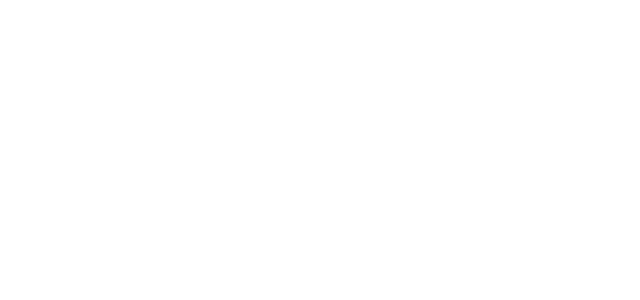
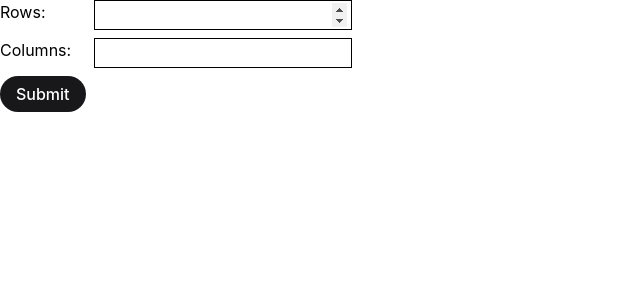
Before and after one commit to yiwenwangANU/playround_react, a React (Vite) app: page /7 in a window 1280 px wide. Before the commit this address had no page. Shown: the top 300 px of the page, without its empty margins (0-640 px from the left). Built offline with nearby package versions, Linux system fonts and the light colour scheme.

Commit message:
re-write form part

```diff
--- a/src/App.tsx
+++ b/src/App.tsx
@@ -1,9 +1,9 @@
 import { Routes, Route } from "react-router";
-import GenerateTablePage from "./pages/GenerateTablePage/GenerateTablePage";
+import GenerateTablePage from "./pages/GenerateTablePage";
 
 const App = () => (
   <Routes>
-    <Route index element={<GenerateTablePage />} />
+    <Route path="/7" element={<GenerateTablePage />} />
   </Routes>
 );
 
--- /dev/null
+++ b/src/components/Button/Button.tsx
@@ -0,0 +1,32 @@
+import type { ComponentProps, FC, ReactNode } from "react";
+import { tv, type VariantProps } from "tailwind-variants";
+
+const button = tv({
+  base: "inline-flex cursor-pointer items-center justify-center rounded-full px-4 py-1.5 font-medium select-none",
+  variants: {
+    variant: {
+      primary: "bg-zinc-900 text-white",
+      secondary: "bg-zinc-100 text-zinc-900",
+      tertiary: "text-zinc-600",
+    },
+  },
+  defaultVariants: {
+    variant: "primary",
+  },
+});
+
+interface Props
+  extends
+    Omit<ComponentProps<"button">, "children" | "className">,
+    VariantProps<typeof button> {
+  children: ReactNode;
+  className?: string;
+}
+
+const Button: FC<Props> = ({ variant, children, className, ...rest }) => (
+  <button {...rest} className={button({ variant, className })}>
+    {children}
+  </button>
+);
+
+export default Button;
--- /dev/null
+++ b/src/components/Button/index.ts
@@ -0,0 +1 @@
+export { default } from "./Button";
--- a/src/pages/GenerateTablePage/GenerateTablePage.tsx
+++ b/src/pages/GenerateTablePage/GenerateTablePage.tsx
@@ -1,45 +1,8 @@
-import { useState, type FC } from "react";
-import { FormProvider, useForm } from "react-hook-form";
-import { zodResolver } from "@hookform/resolvers/zod";
-import { z } from "zod";
-import Form from "./components/Form";
-import Table from "./components/Table";
-
-const positiveNumber = z
-  .number("Please provide a positive number.")
-  .int("Please provide a positive number.")
-  .min(1, "Please provide a positive number.");
-
-const schema = z.object({
-  rows: positiveNumber,
-  cols: positiveNumber,
-});
-
-export type Schema = z.infer<typeof schema>;
-
-type Table = {
-  rows: number;
-  cols: number;
-};
+import type { FC } from "react";
+import Form from "./components/Form/Form";
 
 const GenerateTablePage: FC = () => {
-  const [table, setTable] = useState<Table | null>(null);
-  const methods = useForm({ resolver: zodResolver(schema) });
-
-  const onSubmit = (data: Schema) => {
-    setTable({
-      rows: data.rows,
-      cols: data.cols,
-    });
-  };
-  return (
-    <FormProvider {...methods}>
-      <div className="mx-auto w-fit space-y-5 text-center">
-        <Form onSubmit={methods.handleSubmit(onSubmit)} />
-        {table && <Table rows={table.rows} cols={table.cols} />}
-      </div>
-    </FormProvider>
-  );
+  return <Form />;
 };
 
 export default GenerateTablePage;
--- a/src/pages/GenerateTablePage/components/Form/Form..tsx
+++ /dev/null
@@ -1,20 +0,0 @@
-import type { FC } from "react";
-import Field from "./components/Field";
-
-interface Props {
-  onSubmit: () => void;
-}
-
-const Form: FC<Props> = ({ onSubmit }) => {
-  return (
-    <form className="grid grid-cols-[auto_1fr] gap-2" onSubmit={onSubmit}>
-      <Field name="rows" label="Rows" />
-      <Field name="cols" label="Columns" />
-      <button className="w-full cursor-pointer rounded border border-gray-400 bg-gray-200 px-2 py-0.5">
-        Submit
-      </button>
-    </form>
-  );
-};
-
-export default Form;
--- /dev/null
+++ b/src/pages/GenerateTablePage/components/Form/Form.tsx
@@ -0,0 +1,27 @@
+import type { FC } from "react";
+import { FormProvider, useForm } from "react-hook-form";
+import { zodResolver } from "@hookform/resolvers/zod";
+import {
+  schema,
+  type Schema,
+} from "@/pages/GenerateTablePage/generateTableSchema";
+import Field from "./components/Field";
+import Button from "@/components/Button";
+
+const Form: FC = () => {
+  const methods = useForm({ resolver: zodResolver(schema) });
+  const onSubmit = (data: Schema) => {
+    console.log(data);
+  };
+  return (
+    <FormProvider {...methods}>
+      <form onSubmit={methods.handleSubmit(onSubmit)} className="grid grid-cols-[auto_1fr] gap-2 w-80">
+        <Field name="rows" label="rows" />
+        <Field name="cols" label="columns" />
+        <Button>Submit</Button>
+      </form>
+    </FormProvider>
+  );
+};
+
+export default Form;
--- a/src/pages/GenerateTablePage/components/Form/components/Field/Field.tsx
+++ b/src/pages/GenerateTablePage/components/Form/components/Field/Field.tsx
@@ -1,12 +1,11 @@
+import type { Schema } from "@/pages/GenerateTablePage/generateTableSchema";
 import type { FC } from "react";
 import { useController, useFormContext } from "react-hook-form";
-import type { Schema } from "../../../../GenerateTablePage";
 
 interface Props {
   name: "rows" | "cols";
   label: string;
 }
-
 const Field: FC<Props> = ({ name, label }) => {
   const {
     control,
@@ -16,18 +15,18 @@
 
   return (
     <>
-      <label htmlFor={name} className="text-left">
-        {label}
-      </label>
+      <label htmlFor={name} className="capitalize">{label}:</label>
       <input
-        className="border border-black px-1 py-0.5"
+      className="border border-black px-1 py-0.5"
+        {...field}
         id={name}
-        {...field}
         type="number"
         onChange={(e) => field.onChange(e.target.valueAsNumber)}
       />
       {errors[name] && (
-        <span className="col-span-2 text-rose-500">{errors[name].message}</span>
+        <div className="col-span-2 text-rose-500">
+          {errors[name].message}
+        </div>
       )}
     </>
   );
--- a/src/pages/GenerateTablePage/components/Form/index.ts
+++ b/src/pages/GenerateTablePage/components/Form/index.ts
@@ -1 +1 @@
-export { default } from "./Form.";
+export { default } from "./Form";
--- a/src/pages/GenerateTablePage/components/Table/Table.tsx
+++ b/src/pages/GenerateTablePage/components/Table/Table.tsx
@@ -4,22 +4,7 @@
   rows: number;
   cols: number;
 }
-const Table: FC<Props> = ({ rows, cols }) => {
-  return (
-    <table className="border-t border-l">
-      <tbody>
-        {Array.from({ length: rows }, (_, i) => (
-          <tr>
-            {Array.from({ length: cols }, (_, j) => (
-              <td className="h-10 w-10 border-r border-b">
-                {j % 2 === 0 ? i + j * rows : cols - i - 1 + j * rows}
-              </td>
-            ))}
-          </tr>
-        ))}
-      </tbody>
-    </table>
-  );
-};
+
+const Table: FC<Props> = ({ rows, cols }) => {};
 
 export default Table;
--- /dev/null
+++ b/src/pages/GenerateTablePage/generateTableSchema.ts
@@ -0,0 +1,13 @@
+import { z } from "zod";
+
+const positiveNumber = z
+  .number("Please enter a positive number.")
+  .int("Please enter a positive number.")
+  .gt(0, "Please enter a positive number.");
+
+export const schema = z.object({
+  rows: positiveNumber,
+  cols: positiveNumber,
+});
+
+export type Schema = z.infer<typeof schema>;
--- a/vite.config.ts
+++ b/vite.config.ts
@@ -1,14 +1,14 @@
 import { defineConfig } from "vite";
 import react from "@vitejs/plugin-react";
 import tailwindcss from "@tailwindcss/vite";
-import path from 'path'
+import path from "path";
 
 // https://vite.dev/config/
 export default defineConfig({
   plugins: [react(), tailwindcss()],
   resolve: {
     alias: {
-      '@': path.resolve(import.meta.dirname, './src'),
+      "@": path.resolve(import.meta.dirname, "./src"),
     },
   },
 });
```
